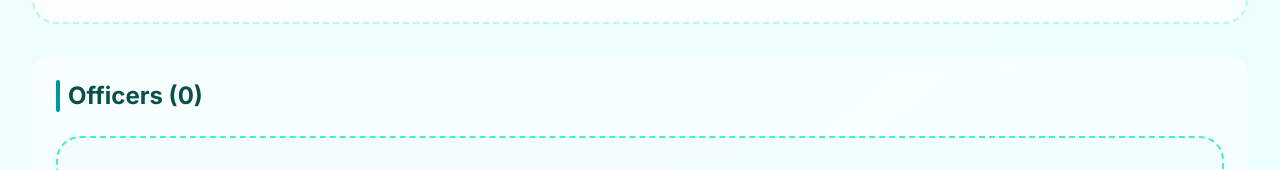
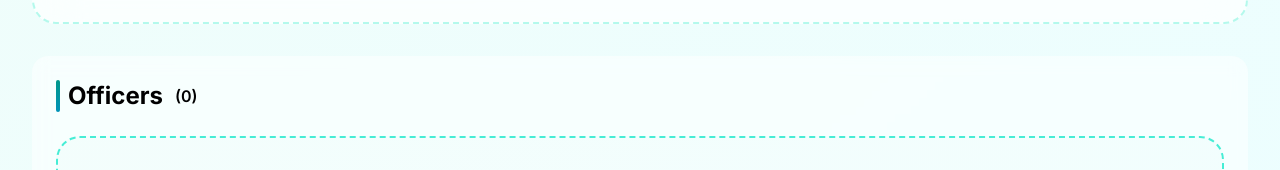
Before and after one commit to simeeram10-lgtm/citycare-admin, a Next.js app: page / in a window 1280 px wide. Shown: the part 582-752 px from the top of the page. Built offline with nearby package versions, Linux system fonts and the light colour scheme.

Commit message:
Describe changes for page.jsx

```diff
--- a/src/app/page.jsx
+++ b/src/app/page.jsx
@@ -138,9 +138,9 @@ export default function SystemAdminPage() {
         {/* Table Section */}
         <div className={`space-y-4 sm:space-y-6 ${darkMode ? 'bg-slate-800/60 border-cyan-700/50' : 'bg-white/50 border-teal-200/30'} backdrop-blur-sm rounded-2xl p-4 sm:p-6 transition-all duration-500`}>
           <div className="flex flex-col sm:flex-row sm:items-center sm:justify-between gap-3 sm:gap-4">
-            <h2 className="text-xl sm:text-2xl font-bold text-teal-900 dark:text-white flex items-center gap-2">
+            <h2 className="text-xl sm:text-2xl font-bold flex items-center gap-2">
               <span className="inline-block w-1 h-8 bg-gradient-to-b from-teal-600 to-cyan-600 rounded-full"></span>
-              Officers ({officers.length})
+              <span style={{color: darkMode ? '#cffafe' : '#000', fontWeight: 700}}>Officers</span> <span className="ml-1 text-xs sm:text-base font-semibold" style={{color: darkMode ? '#a5f3fc' : '#000', fontWeight: 600}}>({officers.length})</span>
             </h2>
             {officers.length > 0 && (
               <button
```
